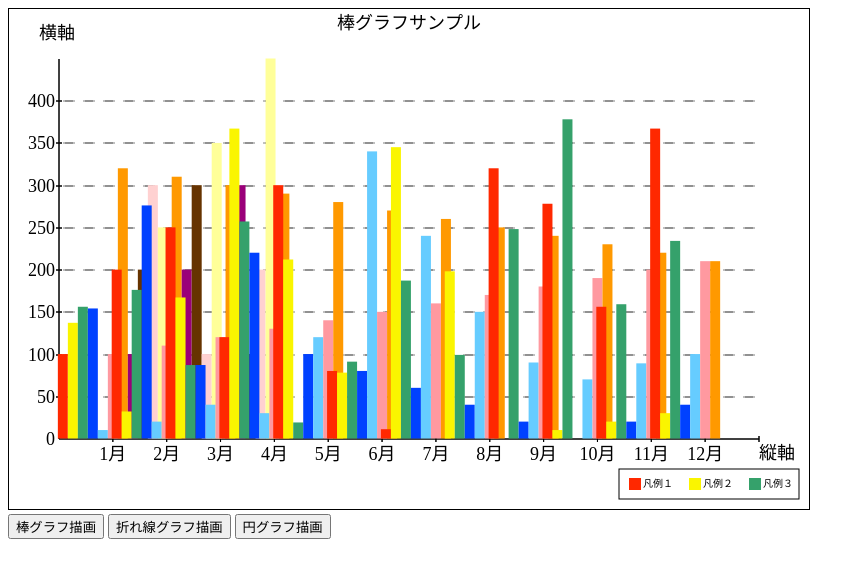
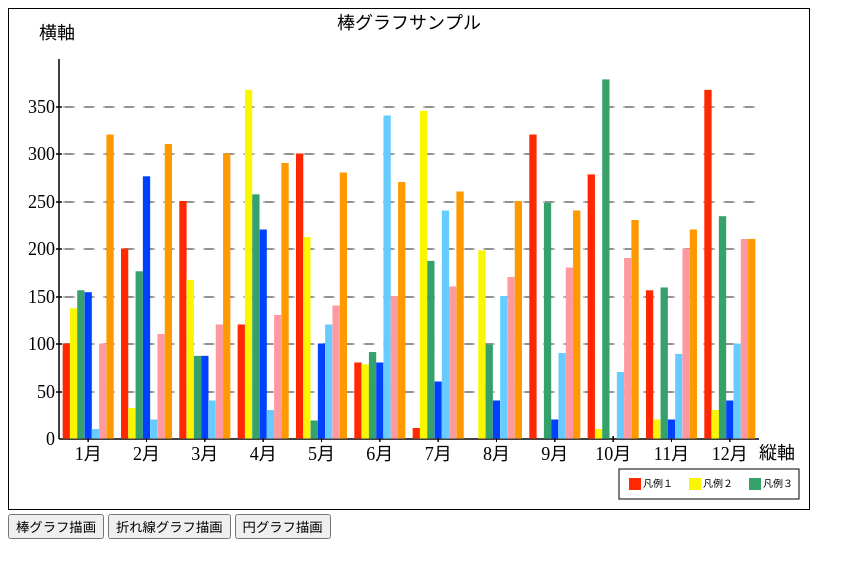
Before and after one commit to matsum0623/drawGraph-JSLibrary, a plain HTML site: page index.html in a window 1280 px wide. Both pictures are taken after a click on the button "棒グラフ描画". Shown: the whole page, without its empty margins (0-865 px from the left). Drawn offline with Linux system fonts and the light colour scheme.

Commit message:
finish auto fix barWidth

```diff
--- a/canvas.js
+++ b/canvas.js
@@ -204,15 +204,21 @@ class DrawGraph{
         );
 
         // グラフの描画
-        //     基準線との重複を避けるため、下線は基準-1、上方へ動かす。
+        // 棒グラフの幅調整(隣とかぶる場合のみ)
+        if(this.barGraph.barWidth * this.data.drawDataCount >= this.data.xInterval){
+            this.barGraph.barWidth = this.data.xInterval / (this.data.drawDataCount + 1);
+        }
+
+        //     基準線との重複を避けるため、下線は基準-0.5、上方へ動かす。
         //     マイナスデータはプラス方向へ動かす。
         for(let i=0;i<this.data.xCount;i++){
             let xPosition =
-                this.axis.opX  + this.data.xInterval * (i+1)
-                    - (this.data.drawDataCount * this.barGraph.barWidth)/2;
+                this.axis.opX
+                     + this.data.xInterval / 2
+                     + this.data.xInterval * i;
             let yPosition;
 
-            for(let j=1;j<data[i].length;j++){
+            for(let j=1; j<this.data.drawDataCount+1; j++){
                 // データを基準に合わせて処理
                 let yData =
                     this.data.data[i][j] / this.axis.unitY * this.data.yInterval;
@@ -223,7 +229,9 @@ class DrawGraph{
                 }
 
                 this.DrawFillBox(
-                    xPosition + (this.barGraph.barWidth * (j-1)),
+                    xPosition
+                        - this.data.drawDataCount * this.barGraph.barWidth / 2
+                        + this.barGraph.barWidth  * (j-1),
                     yPosition,
                     this.barGraph.barWidth,
                     yData,
@@ -235,7 +243,7 @@ class DrawGraph{
 
             // 文字の描画
             this.DrawFillText(
-                this.axis.opX  + (this.data.xInterval * (i+1)),
+                xPosition,
                 this.axis.xLineHeight + 21,
                 this.data.data[i][0],
                 'center',
@@ -278,10 +286,10 @@ class DrawGraph{
 
         // グラフの描画
         for(let i=0;i<this.data.xCount;i++){
-            let xPosition = this.axis.opX  + (this.data.xInterval * (i+1));
+            let xPosition = this.axis.opX  + this.data.xInterval / 2 + this.data.xInterval * i;
             let yPosition = this.axis.xLineHeight;
 
-            for(let j=1;j<this.data.xCount;j++){
+            for(let j=1;j<this.data.drawDataCount+1;j++){
                 let yData =
                     this.data.data[i][j] / this.axis.unitY * this.data.yInterval;
                 this.DrawFillCircle(
@@ -585,7 +593,7 @@ class DrawGraph{
         // 横軸描画
         this.DrawLine(opX,tmpY,maxX,tmpY,1,axisColor);
         // 横軸単位線描画
-        var tmpX = opX + unitX;
+        var tmpX = opX + unitX / 2;
         while(tmpX < maxX){
             // 基準点描画
             this.DrawLine(tmpX,tmpY-3,tmpX,tmpY+3,1,axisColor);
@@ -716,7 +724,7 @@ class DrawGraph{
 
         // グラフ間隔の計算(X軸)
         this.data.xCount = this.data.data.length;
-        this.data.xInterval = (this.axis.maxX - this.axis.opX ) / (this.data.xCount + 1);
+        this.data.xInterval = (this.axis.maxX - this.axis.opX ) / this.data.xCount;
 
         // 1グループのデータ数の取得
         this.data.drawDataCount = data[0].length - 1;
--- a/index.html
+++ b/index.html
@@ -6,9 +6,9 @@
         function doCanvas(flg){
             // 描画するデータ(折れ線グラフ）
             var lineGraphData = [
-                ["1月",100  ,137 ,156 ,154 ,10  ,100 ,320,100,200,300,250],
-                ["2月",200  ,32  ,176 ,276 ,20  ,110 ,310,200,300,100,350],
-                ["3月",250  ,167 ,87  ,87  ,40  ,120 ,300,300,100,200,450],
+                ["1月",100  ,137 ,156 ,154 ,10  ,100 ,320],
+                ["2月",200  ,32  ,176 ,276 ,20  ,110 ,310],
+                ["3月",250  ,167 ,87  ,87  ,40  ,120 ,300],
                 ["4月",120  ,367 ,257 ,220 ,30  ,130 ,290],
                 ["5月",300  ,212 ,19  ,100 ,120 ,140 ,280],
                 ["6月",80   ,78  ,91  ,80  ,340 ,150 ,270],
```
Also changed, not shown: 1 other file.
